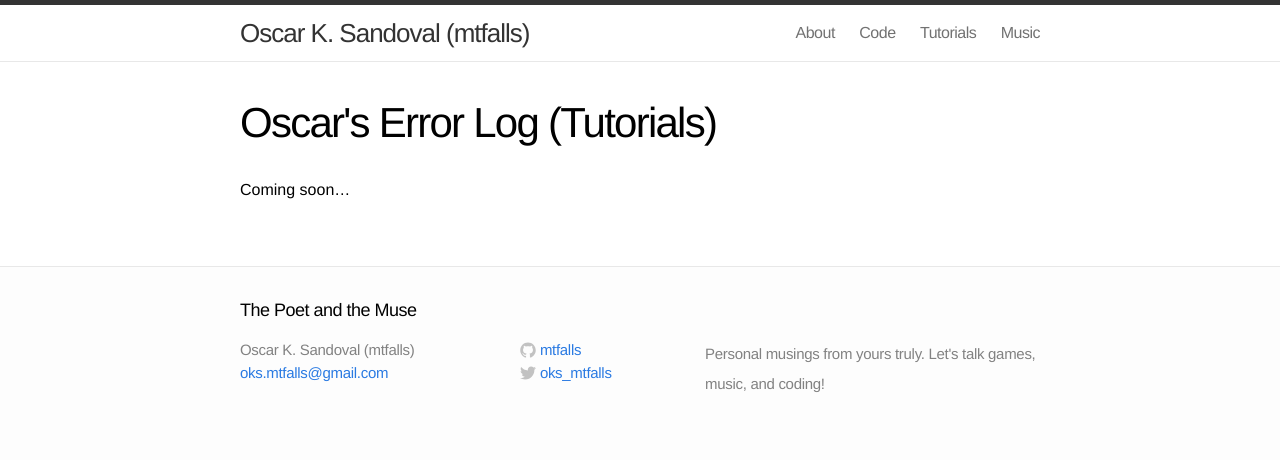
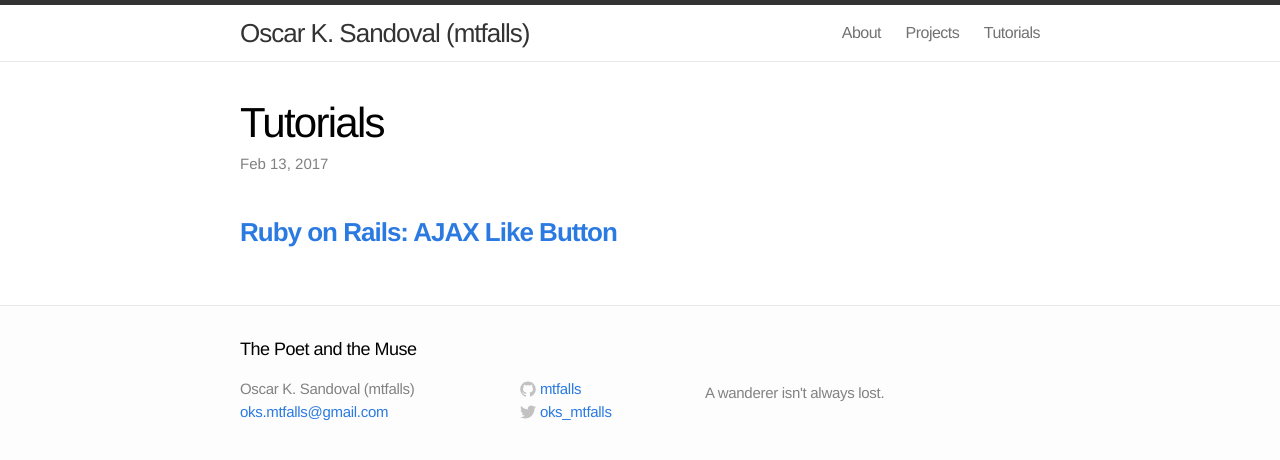
Before and after one commit to HeyOsco/heyosco.github.io, a Jekyll site: the page built from _tutorials/index.html, in a window 1280 px wide. Shown: the top 460 px of the page. Built offline with Jekyll 4.4.1, drawn with Linux system fonts in a browser that asks for light colours.

Commit message:
Slightly better page navigation

```diff
--- a/_config.yml
+++ b/_config.yml
@@ -1,7 +1,7 @@
 # Site settings
 title: Oscar K. Sandoval (mtfalls)
 email: oks.mtfalls@gmail.com
-description: "Personal musings from yours truly. Let's talk games, music, and coding!"
+description: "A wanderer isn't always lost."
 baseurl: ""
 url: "https://mtfalls.github.io/"
 twitter_username: oks_mtfalls
@@ -10,3 +10,11 @@ github_username:  mtfalls
 # Build settings
 markdown: kramdown
 permalink: pretty
+
+#Collections
+collections:
+  projects:
+    output: true
+
+  tutorials:
+    output: true
--- a/_includes/header.html
+++ b/_includes/header.html
@@ -18,9 +18,8 @@
       </a>
       <div class="trigger">
         <a class="page-link" href="/about">About</a>
-        <a class="page-link" href="/code">Code</a>
+        <a class="page-link" href="/projects">Projects</a>
         <a class="page-link" href="/tutorials">Tutorials</a>
-        <a class="page-link" href="/music">Music</a>
       </div>
     </nav>
 
--- a/code.md
+++ b/_projects/index.html
@@ -1,7 +1,7 @@
 ---
 layout: post
-title: Coding Projects
-permalink: /code/
+title: Projects
+permalink: /projects/
 ---
 <h3>Gadabout</h3>
   <p>
--- /dev/null
+++ b/_tutorials/index.html
@@ -0,0 +1,6 @@
+---
+layout: post
+title: Tutorials
+permalink: /tutorials/
+---
+<h3><a class="post-link" href="ruby-on-rails-ajax-likes/">Ruby on Rails: AJAX Like Button</a></br></h3>
--- /dev/null
+++ b/_tutorials/ruby_on_rails_ajax_likes.html
@@ -0,0 +1,6 @@
+---
+layout: post
+title: How to Setup an AJAX Like Button for Ruby on Rails Applications
+permalink: /tutorials/ruby-on-rails-ajax-likes/
+---
+Hello, world!
--- a/index.html
+++ b/index.html
@@ -5,9 +5,8 @@ title: A Tempest of Stars
 
 <div class="post-content">
 
-    <h1><a class="post-link" href="/code/">Code</a></br></h1>
-    <a class="post-link" href="/code/"><img src="{{base.url}}/docs/code-landing.jpg" style="width: 50%; height: 50%"/></a>
+    <h1><a class="post-link" href="/projects/">Projects</a></br></h1>
+    <a class="post-link" href="/projects/"><img src="{{base.url}}/docs/code-landing.jpg" style="width: 50%; height: 50%"/></a>
     <h1><a class="post-link" href="/tutorials/">Tutorials</a></br></h1>
-    <h1><a class="post-link" href="/music/">Music</a></br></h1>
 
 </div>
--- a/tutorials.md
+++ /dev/null
@@ -1,6 +0,0 @@
----
-layout: post
-title: Oscar's Error Log (Tutorials)
-permalink: /tutorials/
----
-Coming soon...
```
Also changed, not shown: music.md (deleted, +0 -15 lines), 10 other files.
